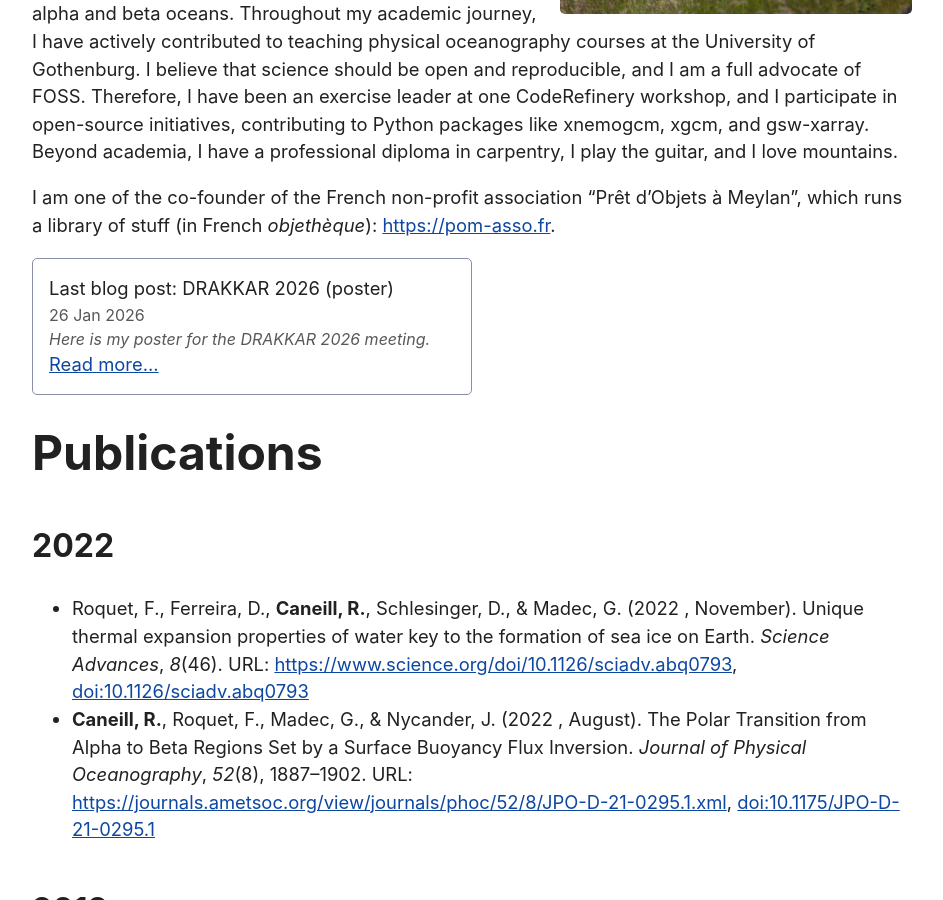
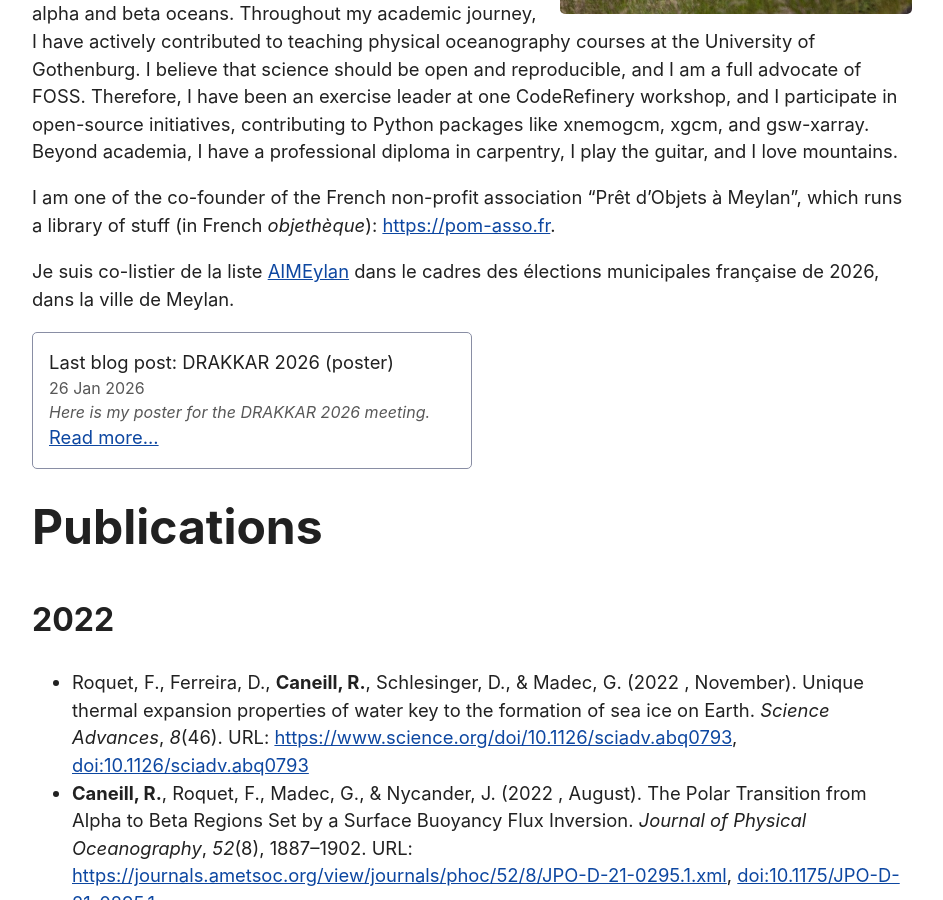
Before and after one commit to rcaneill/rcaneill.github.io, a Jekyll site: the page built from index.md, in a window 1280 px wide and 900 px high, scrolled down 637 px. Shown: the whole window, without its empty margins (168-1111 px from the left). Built offline with Jekyll 4.4.1, drawn with Linux system fonts in a browser that asks for light colours.

Commit message:
add colisier aimeylan

```diff
--- a/index.md
+++ b/index.md
@@ -32,6 +32,9 @@ I am one of the co-founder of the French non-profit association
 "Prêt d’Objets à Meylan", which runs a library of stuff (in French
 *objethèque*): <https://pom-asso.fr>.
 
+Je suis co-listier de la liste [AIMEylan](https://www.aimeylan2026.fr/) dans le cadres des élections
+municipales française de 2026, dans la ville de Meylan.
+
 <article style="width:50%;">
 Last blog post:
 {% for post in site.posts limit:1 %}
```
